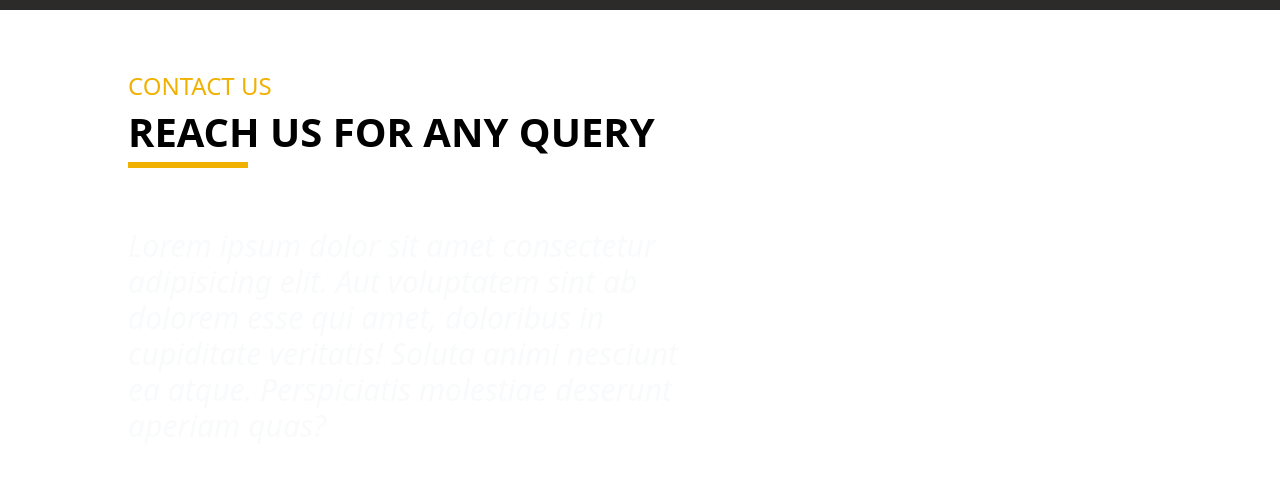
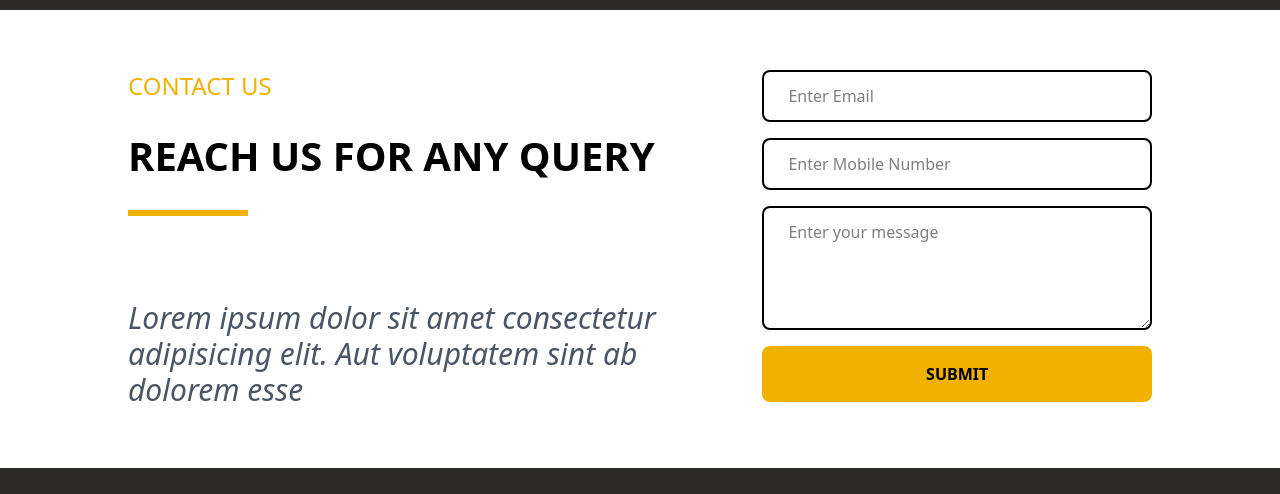
Before and after one commit to mr-Ayalk/mega_construction_company, a React (Vite) app: page / in a window 1280 px wide. Shown: the part 4476-4970 px from the top of the page. After the commit the page ends 4944 px from the top, so only its background shows below. Built offline with nearby package versions, Linux system fonts and the light colour scheme.

Commit message:
contact page completed

```diff
--- a/src/sections/Contact.jsx
+++ b/src/sections/Contact.jsx
@@ -12,7 +12,7 @@ const Contact = () => {
           initial="hidden"
           whileInView="visible"
           variants={slideUpVariants}
-          className="lg:w-[60%] w-full flex flex-col justify-between items-startgap-6"
+          className="lg:w-[60%] w-full flex flex-col justify-between items-start gap-6"
         >
           <motion.h1
             variants={slideUpVariants}
@@ -28,42 +28,45 @@ const Contact = () => {
           </motion.h1>
 
           <div className="w-[120px] h-[6px] bg-yellow-500 "></div>
-          <p className="text-3xl italic text-gray-50 mt-[60px]">
+          <p className="text-3xl italic text-gray-600 mt-[60px]">
             Lorem ipsum dolor sit amet consectetur adipisicing elit. Aut
-            voluptatem sint ab dolorem esse qui amet, doloribus in cupiditate
-            veritatis! Soluta animi nesciunt ea atque. Perspiciatis molestiae
-            deserunt aperiam quas?
+            voluptatem sint ab dolorem esse
           </p>
         </motion.div>
         <motion.div
           initial="hidden"
           whileInView="visible"
-          values={slideUpVariants}
+          variants={slideUpVariants}
           className="lg:w-[40%] w-full flex flex-col justify-center items-start gap-6"
         >
           <motion.form
-            initial="hidden"
-            whileHover="visible"
             variants={zoomInVariants}
             className="flex flex-col justify-center items-start gap-4 w-full"
           >
             <input
-              type="text"
-              placeholder="Enter Fullname"
-              className="px-6 py-3 border-2px] border-black text-black rounded-lg w-full"
-            />
-
-            <input
               type="email"
-              placeholder="EnterEmail"
-              className="px-6 py-3 border-2px] border-black text-black rounded-lg w-full"
+              placeholder="Enter Email"
+              className="px-6 py-3 border-2 border-black text-black rounded-lg w-full"
             />
 
             <input
               type="number"
               placeholder="Enter Mobile Number"
-              className="px-6 py-3 border-2px] border-black text-black rounded-lg w-full"
+              className="px-6 py-3 border-2 border-black text-black rounded-lg w-full"
             />
+
+            <textarea
+              placeholder="Enter your message"
+              rows="4"
+              className="px-6 py-3 border-2 border-black text-black rounded-lg w-full"
+            />
+
+            <motion.button
+              variants={zoomInVariants}
+              className="bg-yellow-500 hover:bg-black hover:text-white px-10 py-4 text-black font-bold rounded-lg w-full"
+            >
+              SUBMIT
+            </motion.button>
           </motion.form>
         </motion.div>
       </div>
```
